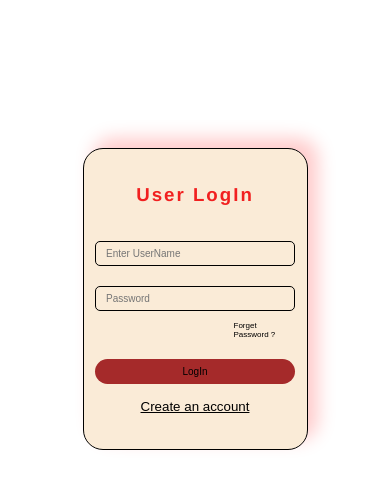
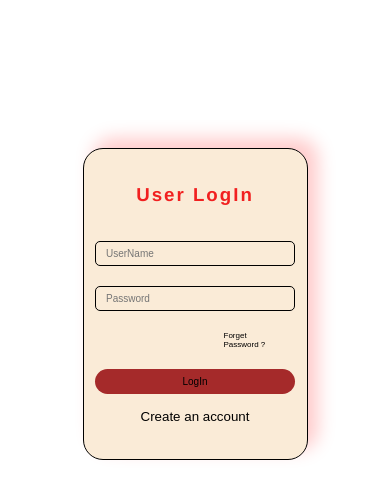
Before and after one commit to VeeraThanesh/Student-Marks-Frontend, a React (Create React App) app: page /login in a window 390 px wide. Shown: the top 498 px of the page. Built offline with nearby package versions, Linux system fonts and the light colour scheme.

Commit message:
first commit

```diff
--- a/src/Components/Contant/AddStudents.css
+++ b/src/Components/Contant/AddStudents.css
@@ -58,14 +58,15 @@ html {
   column-gap: 10px;
   margin-top: 20px;
 }
-.addStudent-content  .addStudent-bottom .mark-input{
-  display: flex;
-  flex-direction: column;
-}
 .addStudent-content  .addStudent-top .label-input{
   display: flex;
   flex-direction: column;
   height: 75px;
+}
+.addStudent-content  .addStudent-bottom .mark-input{
+  display: flex;
+  flex-direction: column;
+  height:75px;
 }
 .addStudent-content  .addStudent-top label{
   text-align: left;
--- a/src/Components/Contant/AddStudents.js
+++ b/src/Components/Contant/AddStudents.js
@@ -50,11 +50,11 @@ function AddStudents() {
       console.log(studentData);
       if (id !== undefined) {
         const response = await axios.put(
-          `https://student-marks-backend.vercel.app/api/v1/student/createStudent/${id}`,
+          `https://student-marks-backend.vercel.app/api/v1/student/updateStudent/${id}`,
           studentData
         );
         console.log(response);
-        // alert("User updated Successfully");
+        // alert("Student Updated Successfully");
       } else {
         e.preventDefault();
         setFormErrors(validate(studentData));
@@ -65,6 +65,7 @@ function AddStudents() {
           studentData
         );
         console.log(response);
+        // alert("Student Created Successfully")
       }
       if (isSubmit) {
         navigate("/studentlist");
@@ -85,7 +86,7 @@ function AddStudents() {
           return {
             ...prevalue,
             studentName: response.data.data.studentName,
-            FatherName: response.data.data.FatherName,
+            fatherName: response.data.data.fatherName,
             email: response.data.data.email,
             dob: response.data.data.dob,
             rollNo: response.data.data.rollNo,
@@ -360,7 +361,7 @@ function AddStudents() {
               )}
             </div>
             <div className="mark-input">
-              <label htmlFor="">Biology Mark</label>
+              <label htmlFor="">Biology</label>
               <input
                 type="number"
                 placeholder="Biology Mark"
@@ -376,7 +377,7 @@ function AddStudents() {
               )}
             </div>
             <div className="mark-input">
-              <label htmlFor="">Chemistry Mark</label>
+              <label htmlFor="">Chemistry</label>
               <input
                 type="number"
                 placeholder="Chemistry Mark"
--- a/src/Components/Contant/StudentList.css
+++ b/src/Components/Contant/StudentList.css
@@ -17,10 +17,21 @@
   padding: 30px;
 
 }
+.studentedit-btn{
+  position: absolute;
+  margin-left: 83%;
+  margin-top: 7px;
+}
+.studentedit-btn:hover{
+  color: yellow;
+}
 .studentdelete-btn{
   position: absolute;
   margin-left: 90%;
   margin-top: 7px;
+}
+.studentdelete-btn:hover{
+  color: red;
 }
 .student-details{
   position: relative;
--- a/src/Components/Contant/StudentList.js
+++ b/src/Components/Contant/StudentList.js
@@ -3,7 +3,7 @@ import "./StudentList.css";
 import Navbar from "../Layout/Navbar";
 import axios from "axios";
 import { useNavigate } from "react-router-dom";
-import { MdDelete } from "react-icons/md";
+import { MdDelete, MdEdit } from "react-icons/md";
 
 function StudentList() {
   const navigate = useNavigate();
@@ -49,6 +49,12 @@ function StudentList() {
           {rowData?.length > 0 ? (
             rowData?.map((element) => (
               <div className="student-details">
+                <MdEdit
+                  className="studentedit-btn"
+                  onClick={() => {
+                    navigate(`/edit/${element._id}`, { state: element });
+                  }}
+                />
                 <MdDelete
                   className="studentdelete-btn"
                   onClick={() => deleteUser(element._id)}
@@ -68,7 +74,6 @@ function StudentList() {
                     <td>{element.result}</td>
                   </tr>
                 </table>
-
                 <button
                   className="full-detailbtn"
                   onClick={() => {
--- a/src/Components/Layout/Navbar.css
+++ b/src/Components/Layout/Navbar.css
@@ -85,10 +85,10 @@
     width: 20px;
     height: 20px;
 }
-.user-dropdown-content a:active{
+.user-dropdown-content h5:active{
     display: block;
 }
-.user-dropdown-content a{
+.user-dropdown-content h5{
     color: black;
     padding: 7px 7px 7px 10px;
     text-decoration: none;
@@ -96,7 +96,7 @@
     align-items: center;
 
 }
-.user-dropdown-content a{
+.user-dropdown-content h5{
     padding-left: 50px;
 }
 .user-dropdown-content .logout-icon:hover{
@@ -138,7 +138,7 @@
     .user-dropdown-content .user-info{
         padding: 7px;
     }
-    .user-dropdown-content a{
+    .user-dropdown-content h5{
         padding: 7px;
     }
     .logout-icon{
@@ -156,7 +156,7 @@
     .user-dropdown-content {
         top: 37px;
     }
-    .user-dropdown-content a{
+    .user-dropdown-content h5{
         padding: 3px;
         padding-left: 10px;
     }
--- a/src/Components/Layout/Navbar.js
+++ b/src/Components/Layout/Navbar.js
@@ -42,7 +42,7 @@ function Navbar() {
                 <p>Admin</p>
               </div>
               <hr />
-              <a href="/">
+              <h5 href="/">
                 LogOut{" "}
                 <TbLogout
                   className="logout-icon"
@@ -50,7 +50,7 @@ function Navbar() {
                     handleLogOut();
                   }}
                 />
-              </a>
+              </h5>
             </div>
           </div>
         </div>
--- a/src/Components/LogIn/LoginPage.css
+++ b/src/Components/LogIn/LoginPage.css
@@ -35,6 +35,9 @@
     margin-bottom: 25px;
     letter-spacing: 2px;
     font-family: 'Franklin Gothic Medium', 'Arial Narrow', Arial, sans-serif;
+}
+.input-feild{
+    height:100px
 }
 .input-feild input{
     display: flex;
@@ -86,6 +89,17 @@
     margin-bottom: -17px;
     text-align: start;
   }
+  .login-right-main p{
+    cursor: pointer;
+    margin: 15px 0;
+    font-size: smaller;
+    transition: 1s;
+}
+.login-right-main p:hover{
+    text-decoration: underline;
+    letter-spacing: 0.5px;
+    transition: 1s;
+}
   .apiError-login{
     margin-top: 5px;
     font-size: smaller;
@@ -130,7 +144,6 @@
         margin-top: 10px;
         margin-left: 140px;
         font-weight: 300;
-        cursor: pointer;
         font-size: 10px;
     }
 }
@@ -155,14 +168,13 @@
         background-color: antiquewhite;
         border: 1px solid black;
         width: 200px;
-    height: 25px;
-    font-size: 10px;
+        height: 25px;
+        font-size: 10px;
     }
       .login-right-main h5{
         margin-top: 10px;
         margin-left: 120px;
         font-weight: 300;
-        cursor: pointer;
         font-size: 8px;
     }
     .login-right-main button{
@@ -171,10 +183,17 @@
         font-size: 10px;
     }
 }
-
-
+@media screen and (max-width: 530px) {
+    .login-right-main h5{
+        margin-left: 115px;
+    }
+}
+@media screen and (max-width: 510px) {
+    .login-right-main h5{
+        margin-left: 110px;
+    }
+}
 @media screen and (max-width: 500px) {
-
     .login-main{
         margin: -30px;
         background-color: rgb(255, 255, 255);
--- a/src/Components/LogIn/LoginPage.js
+++ b/src/Components/LogIn/LoginPage.js
@@ -57,7 +57,7 @@ function LoginPage() {
     const errors = {};
 
     if (!isNaN(value.userName) || value.userName?.trim() === "") {
-      errors.userName = "User Name *";
+      errors.userName = "Enter UserName *";
       setIsSubmit(false);
     }
     if (!value.password) {
@@ -85,7 +85,7 @@ function LoginPage() {
                 minLength={3}
                 maxLength={10}
                 required={true}
-                placeholder="Enter UserName"
+                placeholder="UserName"
                 value={loginState.userName}
                 onChange={handleChange}
               />
@@ -113,7 +113,7 @@ function LoginPage() {
             </div>
             <h5>Forget Password ?</h5>
             {apiError ? (
-              <span className="apiError-login">Invalid credentials</span>
+              <span className="apiError-login">Invalid Credentials</span>
             ) : null}
             <button onClick={handlelogin}>LogIn</button>
             <p onClick={() => navigate("/signup")}>Create an account</p>
--- a/src/Components/Signup/SignUp.js
+++ b/src/Components/Signup/SignUp.js
@@ -56,7 +56,7 @@ function SignUp() {
     const errors = {};
 
     if (!isNaN(value.userName) || value.userName?.trim() === "") {
-      errors.userName = "User Name *";
+      errors.userName = "Enter UserName *";
     }
     if (!value.password) {
       errors.password = "Enter Password *";
@@ -93,7 +93,7 @@ function SignUp() {
                 type="password"
                 name="password"
                 id=""
-                placeholder="Password"
+                placeholder="Enter Password"
                 required={true}
                 minLength={6}
                 maxLength={10}
--- a/src/Components/Signup/Signup.css
+++ b/src/Components/Signup/Signup.css
@@ -36,16 +36,13 @@
     letter-spacing: 2px;
     font-family: 'Franklin Gothic Medium', 'Arial Narrow', Arial, sans-serif;
 }
-.login-right-main p{
-    text-decoration: underline;
-    cursor: pointer;
-    margin: 15px 0;
-    font-size: smaller;
-}
 .apiError{
     margin-top: 25px;
     font-size: smaller;
     color: rgb(25, 0, 255);
+}
+.input-feild{
+    height:100px
 }
 .input-feild input{
     display: flex;
@@ -59,12 +56,6 @@
     padding-left: 10px;
     background-color: none;
     font-size: small;
-}
-.login-right-main h5{
-    margin-top: 25px;
-    margin-left: 120px;
-    font-weight: 300;
-    cursor: pointer;
 }
 
 .login-right-main button{
@@ -132,13 +123,6 @@
         margin-bottom: -17px;
         text-align: start;
       }
-      .login-right-main h5{
-        margin-top: 10px;
-        margin-left: 140px;
-        font-weight: 300;
-        cursor: pointer;
-        font-size: 10px;
-    }
 }
   @media screen and (max-width: 600px) {
 
@@ -161,15 +145,8 @@
         background-color: antiquewhite;
         border: 1px solid black;
         width: 200px;
-    height: 25px;
-    font-size: 10px;
-    }
-      .login-right-main h5{
-        margin-top: 10px;
-        margin-left: 120px;
-        font-weight: 300;
-        cursor: pointer;
-        font-size: 8px;
+        height: 25px;
+        font-size: 10px;
     }
     .login-right-main button{
         width: 200px;
```
